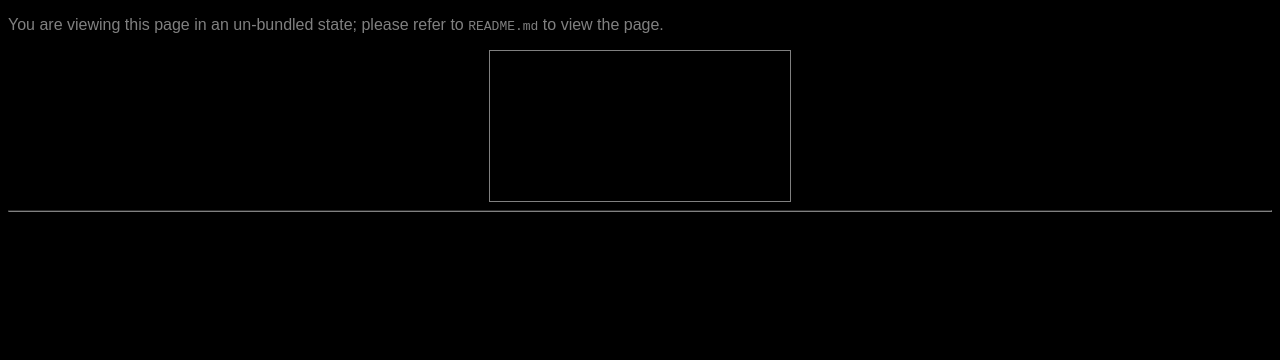
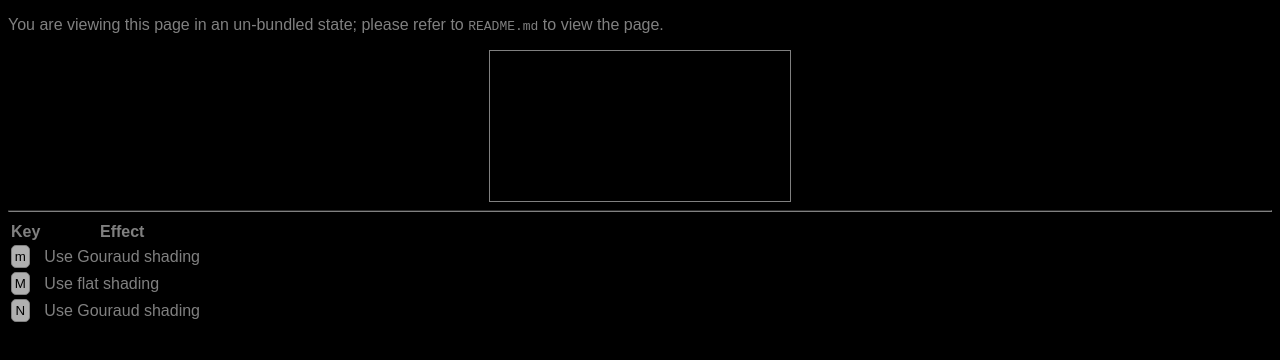
Before and after one commit to jirassimok/fictional-giggle, a website: page src/index.html in a window 1280 px wide. Drawn offline with Linux system fonts and the light colour scheme; animation ran at ten frames a second.

Commit message:
Add instructions to index.html

```diff
--- a/src/index.html
+++ b/src/index.html
@@ -18,6 +18,29 @@
         </canvas>
         <hr>
 
+        <div id="instructions">
+            <table>
+                <thead>
+                    <tr>
+                        <th>Key</th>
+                        <th>Effect</th>
+                    </tr>
+                </thead>
+                <tbody>
+
+                    <tr><td><kbd class="key m">m</kbd></td>
+                        <td>Use Gouraud shading</td>
+                    </tr>
+                    <tr><td><kbd class="key M">M</kbd></td>
+                        <td>Use flat shading</td>
+                    </tr>
+                    <tr><td><kbd class="key N">N</kbd></td>
+                        <td>Use Gouraud shading</td>
+                    </tr>
+                </tbody>
+            </table>
+        </div>
+
         <script src="/main.js"></script>
 
         <script>
--- a/src/styles.css
+++ b/src/styles.css
@@ -25,8 +25,8 @@ table.controls > tbody > tr > td:first-child {
 
 kbd.key {
     color: black;
-    background-color: #D3D3D3;
-    border: 1px solid black;
+    background-color: #B0B0B0;
+    border: 1px solid #808080;
     border-radius: 5px;
 
     display: inline-block;
```
